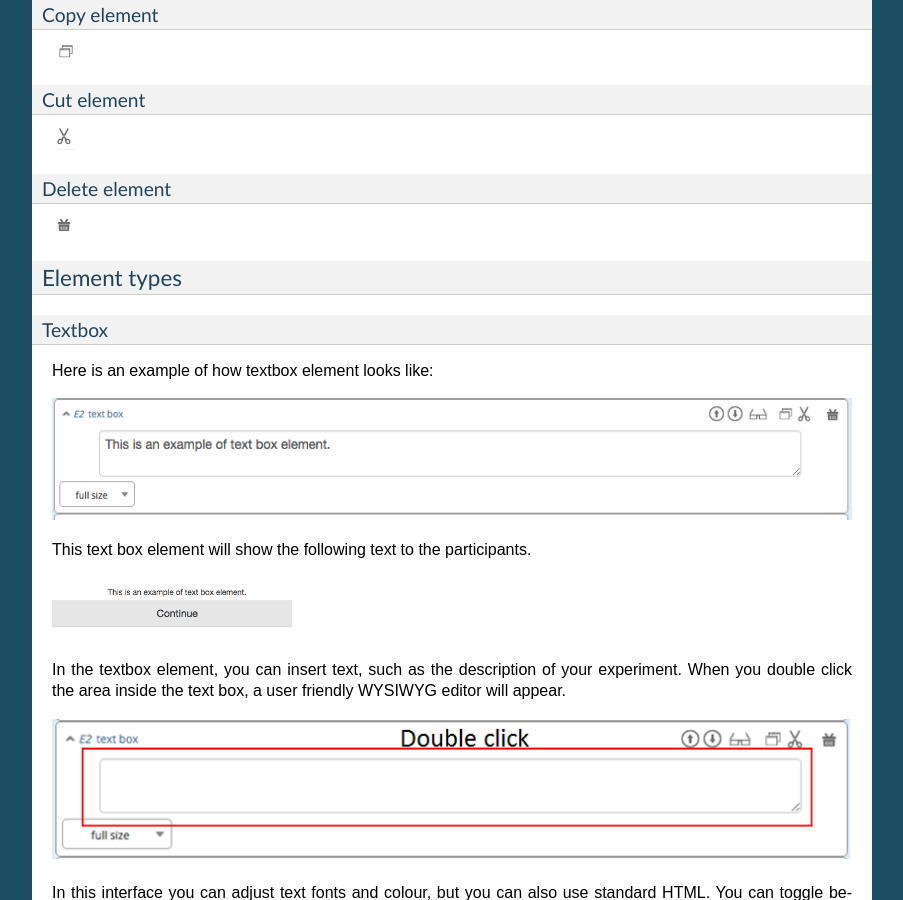
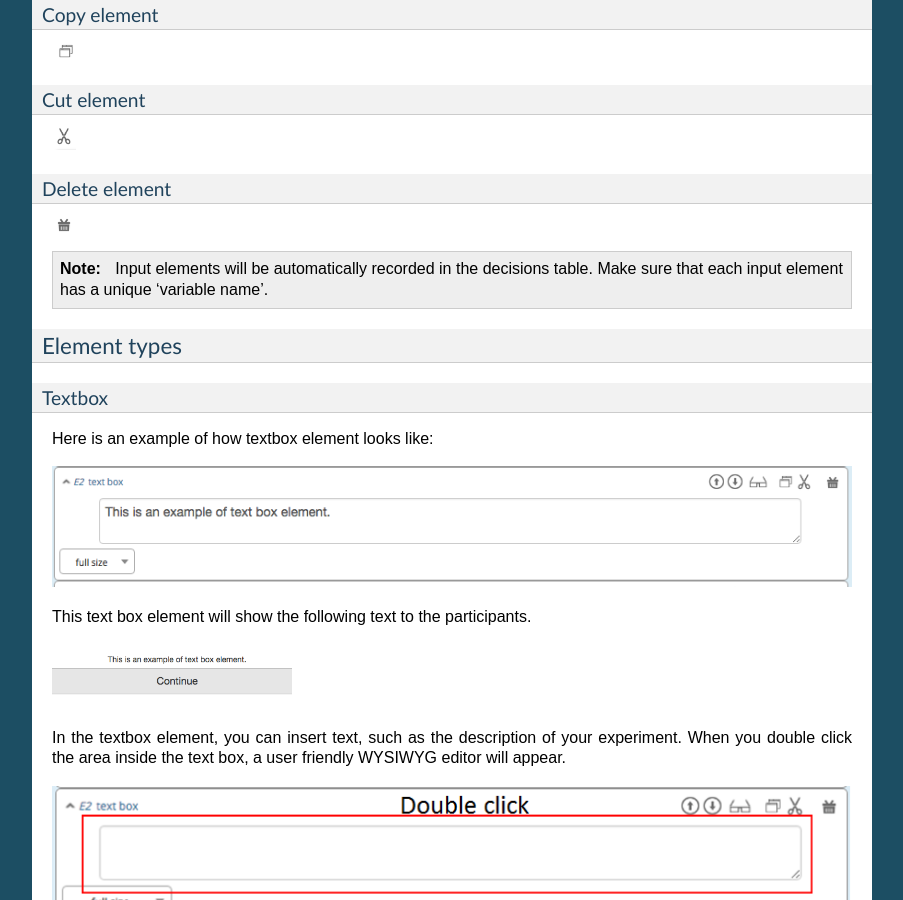
Before and after one commit to marcusgia2505/LIONESS_doc, a Sphinx documentation site: the page built from docs/040_reference_manual.rst, in a window 1280 px wide and 900 px high, scrolled down 8192 px. Shown: the whole window, without its empty margins (198-1101 px from the left). Built offline with Sphinx 7.4.7, drawn with Linux system fonts in a browser that asks for light colours.

Commit message:
Update 040_reference_manual.rst

```diff
--- a/docs/040_reference_manual.rst
+++ b/docs/040_reference_manual.rst
@@ -274,6 +274,8 @@ Delete element
 
 .. image:: _static/Delete.png
    :alt:  30px
+
+.. note:: Input elements will be automatically recorded in the decisions table. Make sure that each input element has a unique 'variable name'.
 
 Element types
 -------------
```
